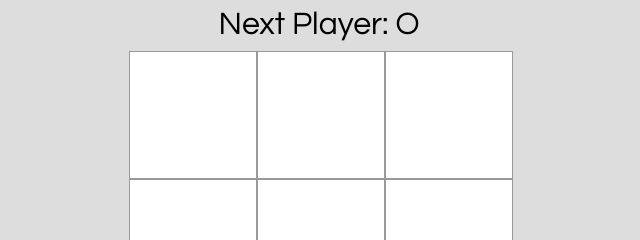
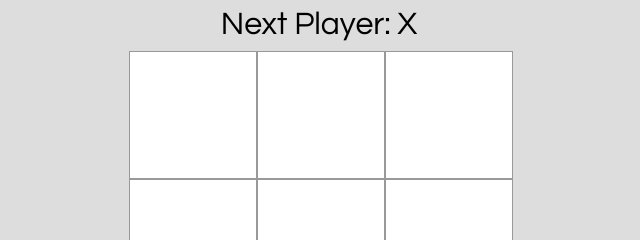
Before and after one commit to scottdlai/Tic-Tac-Toe-AI, a React app: page / in a window 1280 px wide. Shown: the top 240 px of the page, 321-961 px from the left. Built offline with nearby package versions, Linux system fonts and the light colour scheme.

Commit message:
update index.css/

```diff
--- a/src/index.css
+++ b/src/index.css
@@ -29,6 +29,9 @@ body {
   float: left;
 }
 
+.square:focus {
+  outline: none;
+}
 
 .X {
   color: #E60F31;
--- a/src/index.js
+++ b/src/index.js
@@ -43,9 +43,7 @@ class Board extends React.Component {
 
   render() {
     return (
-      <>
-        {this.createBoard()}
-      </>
+      <>{this.createBoard()}</>
     );
   }
 }
@@ -60,7 +58,7 @@ class Game extends React.Component {
         ["", "", ""],
         ["", "", ""]
       ],
-      humanFirst: false,
+      humanFirst: true,
     }
   }
 
@@ -95,7 +93,6 @@ class Game extends React.Component {
         ["", "", ""],
         ["", "", ""]
       ],
-      humanFirst: !this.state.humanFirst,
     });
   }
 
```
Also changed, not shown: src/nextMove.js (+10 -0 lines), public/manifest.json.
